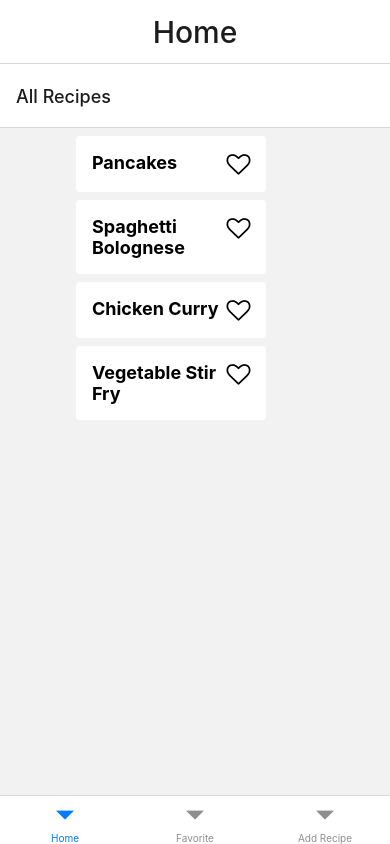
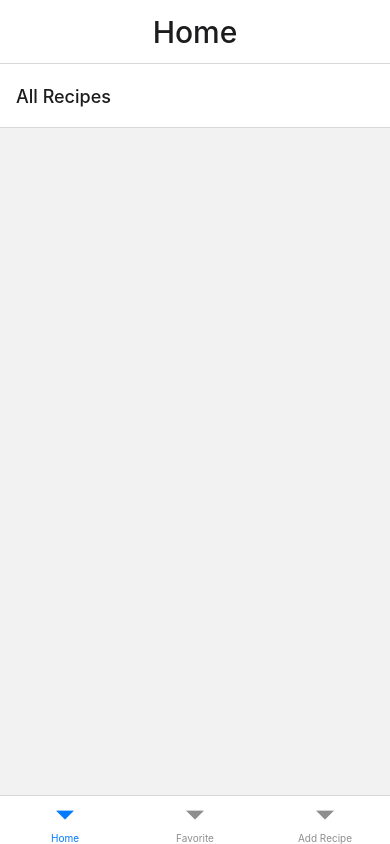
Before and after one commit to matthewds02/eindopdracht_Hybrid, a React Native app: screen / in a window 390 px wide. Built offline with nearby package versions, Linux system fonts and the light colour scheme.

Commit message:
version2, opslagen, favoriet en toevoegen

```diff
--- /dev/null
+++ b/components/DeleteRecipeModal.js
@@ -0,0 +1,59 @@
+import React from 'react';
+import { StyleSheet, View, Text, Modal, TouchableOpacity } from 'react-native';
+
+const DeleteRecipeModal = ({ visible, onCancel, onConfirm }) => {
+  return (
+    <Modal
+      animationType="fade"
+      transparent={true}
+      visible={visible}
+      onRequestClose={onCancel}
+    >
+      <View style={styles.modalContainer}>
+        <View style={styles.modal}>
+          <Text style={styles.modalText}>Weet je zeker dat je dit recept wilt verwijderen?</Text>
+          <View style={styles.modalButtons}>
+            <TouchableOpacity onPress={onCancel}>
+              <Text style={styles.modalCancel}>Nee</Text>
+            </TouchableOpacity>
+            <TouchableOpacity onPress={onConfirm}>
+              <Text style={styles.modalConfirm}>Ja</Text>
+            </TouchableOpacity>
+          </View>
+        </View>
+      </View>
+    </Modal>
+  );
+};
+
+const styles = StyleSheet.create({
+  modalContainer: {
+    flex: 1,
+    backgroundColor: 'rgba(0, 0, 0, 0.5)',
+    justifyContent: 'center',
+    alignItems: 'center',
+  },
+  modal: {
+    backgroundColor: '#fff',
+    borderRadius: 4,
+    padding: 16,
+    width: '80%',
+  },
+  modalText: {
+    fontSize: 18,
+    marginBottom: 16,
+  },
+  modalButtons: {
+    flexDirection: 'row',
+    justifyContent: 'flex-end',
+  },
+  modalCancel: {
+    color: '#666',
+    marginRight: 16,
+  },
+  modalConfirm: {
+    color: 'red',
+  },
+});
+
+export default DeleteRecipeModal;
--- a/screens/HomeScreen.js
+++ b/screens/HomeScreen.js
@@ -1,21 +1,62 @@
 import React, { useState, useEffect } from 'react';
 import { StyleSheet, View, Text, FlatList, TouchableOpacity } from 'react-native';
 import { useNavigation } from '@react-navigation/native';
-import { FontAwesome } from '@expo/vector-icons'; // importeer de FontAwesome icons
+import { FontAwesome } from '@expo/vector-icons';
+import AsyncStorage from '@react-native-async-storage/async-storage'; // Importeer AsyncStorage
+import { useIsFocused } from '@react-navigation/native';
+import DeleteRecipeModal from '../components/DeleteRecipeModal';
 
 const HomeScreen = () => {
   const [recipes, setRecipes] = useState([]);
+  const isFocused = useIsFocused(); // Voeg de useIsFocused hook toe
+  const [deleteRecipeModalVisible, setDeleteRecipeModalVisible] = useState(false);
+  const [recipeToDelete, setRecipeToDelete] = useState(null);
 
   useEffect(() => {
-    // Fetch recipes from API or local storage and update state
-    const fetchedRecipes = [    { id: 1, name: 'Pancakes', favorite: false, category: 'Breakfast', description: 'Delicious fluffy pancakes', ingredients: ['flour', 'sugar', 'milk', 'butter', 'eggs'], instructions: '1. Combine dry ingredients. 2. Mix in wet ingredients. 3. Cook on griddle.' },
-      { id: 2, name: 'Spaghetti Bolognese', favorite: false, category: 'Pasta', description: 'Classic Italian pasta dish', ingredients: ['spaghetti', 'ground beef', 'onion', 'garlic', 'tomato sauce'], instructions: '1. Cook spaghetti according to package instructions. 2. Brown ground beef with onion and garlic. 3. Add tomato sauce and simmer. 4. Serve over spaghetti.' },
-      { id: 3, name: 'Chicken Curry', favorite: false, category: 'Indian', description: 'Spicy chicken dish with rice', ingredients: ['chicken', 'onion', 'garlic', 'curry powder', 'coconut milk', 'rice'], instructions: '1. Cook rice according to package instructions. 2. Brown chicken with onion and garlic. 3. Add curry powder and coconut milk and simmer. 4. Serve over rice.' },
-      { id: 4, name: 'Vegetable Stir Fry', favorite: false, category: 'Asian', description: 'Healthy and colorful stir fry', ingredients: ['broccoli', 'carrots', 'mushrooms', 'bell peppers', 'soy sauce', 'sesame oil'], instructions: '1. Stir fry vegetables until tender-crisp. 2. Add soy sauce and sesame oil. 3. Serve over rice or noodles.' },
-    ];
-    setRecipes(fetchedRecipes);
-  }, []);
+    // Haal recepten op uit AsyncStorage
+    async function getRecipes() {
+      try {
+        const jsonRecipes = await AsyncStorage.getItem('recipes');
+        if (jsonRecipes != null) {
+          setRecipes(JSON.parse(jsonRecipes));
+        }
+      } catch (error) {
+        console.log(error);
+      }
+    }
 
+    // Roep de getRecipes functie aan telkens wanneer het startscherm opnieuw gerenderd wordt
+    if (isFocused) {
+      getRecipes();
+    }
+  }, [isFocused]);
+
+  const handleLongPress = (item) => {
+    setRecipeToDelete(item);
+    setDeleteRecipeModalVisible(true);
+  };
+
+  const handleDeleteCancel = () => {
+    setDeleteRecipeModalVisible(false);
+    setRecipeToDelete(null);
+  };
+
+  const handleDeleteConfirm = () => {
+    const newRecipes = recipes.filter((recipe) => recipe.id !== recipeToDelete.id);
+    setRecipes(newRecipes);
+    saveRecipes(newRecipes);
+    setDeleteRecipeModalVisible(false);
+    setRecipeToDelete(null);
+  };
+
+  // Functie om de recipes array op te slaan in AsyncStorage
+  const saveRecipes = async (recipesToSave) => {
+    try {
+      await AsyncStorage.setItem('recipes', JSON.stringify(recipesToSave));
+    } catch (error) {
+      console.log(error);
+    }
+  };
 
   const navigation = useNavigation();
 
@@ -28,6 +69,7 @@ const HomeScreen = () => {
       }
     });
     setRecipes(newRecipes);
+    saveRecipes(newRecipes); // Roep de saveRecipes functie aan om de updates op te slaan
   };
 
   const updateRecipe = (updatedRecipe) => {
@@ -39,13 +81,14 @@ const HomeScreen = () => {
       }
     });
     setRecipes(updatedRecipes);
+    saveRecipes(updatedRecipes); // Roep de saveRecipes functie aan om de updates op te slaan
   };
 
   const renderRecipe = ({ item }) => {
     const isFav = item.favorite;
 
     return (
-      <TouchableOpacity style={styles.recipeItem} onPress={() => navigation.navigate('Recipe Details', { recipe: item, updateRecipe: updateRecipe })}>
+      <TouchableOpacity style={styles.recipeItem} onPress={() => navigation.navigate('Recipe Details', { recipe: item, updateRecipe: updateRecipe })} onLongPress={() => handleLongPress(item)}>
         <Text style={styles.recipeName}>{item.name}</Text>
         <TouchableOpacity onPress={() => toggleFavorite(item.id)}>
           <FontAwesome name={isFav ? 'heart' : 'heart-o'} size={24} color={isFav ? 'red' : 'black'} />
@@ -55,12 +98,13 @@ const HomeScreen = () => {
   };
 
 
+
   return (
     <View style={styles.container}>
       <FlatList
         data={recipes}
         renderItem={renderRecipe}
-        keyExtractor={item => item.id.toString()}
+        keyExtractor={item => item.id}
         contentContainerStyle={styles.recipeList}
       />
     </View>
@@ -76,6 +120,8 @@ const styles = StyleSheet.create({
   recipeList: {
     paddingHorizontal: 16,
     paddingVertical: 8,
+    alignItems: 'center',
+    width: '75%',
   },
   recipeItem: {
     backgroundColor: '#fff',
@@ -84,7 +130,7 @@ const styles = StyleSheet.create({
     padding: 16,
     flexDirection: 'row', // Om de items naast elkaar te plaatsen
     justifyContent: 'space-between', // Om de naam en het hartje aan de uiteinden van de rij te plaatsen
-    width: '80%',
+    width: 300,
   },
   recipeName: {
     fontSize: 18,
--- a/screens/RecipeDetailsScreen.js
+++ b/screens/RecipeDetailsScreen.js
@@ -12,6 +12,8 @@ const RecipeDetailsScreen = ({ route }) => {
     route.params.updateRecipe(updatedRecipe);
   };
 
+//<Text style={styles.ingredients}>{recipe.ingredients.join(', ')}</Text>
+
   return (
     <View style={styles.container}>
       <Text style={styles.name}>{recipe.name}</Text>
@@ -20,7 +22,7 @@ const RecipeDetailsScreen = ({ route }) => {
       </TouchableOpacity>
       <Text style={styles.category}>{recipe.category}</Text>
       <Text style={styles.description}>{recipe.description}</Text>
-      <Text style={styles.ingredients}>{recipe.ingredients.join(', ')}</Text>
+      <Text style={styles.ingredients}>{recipe.ingredients}</Text>
       <Text style={styles.instructions}>{recipe.instructions}</Text>
     </View>
   );
```
